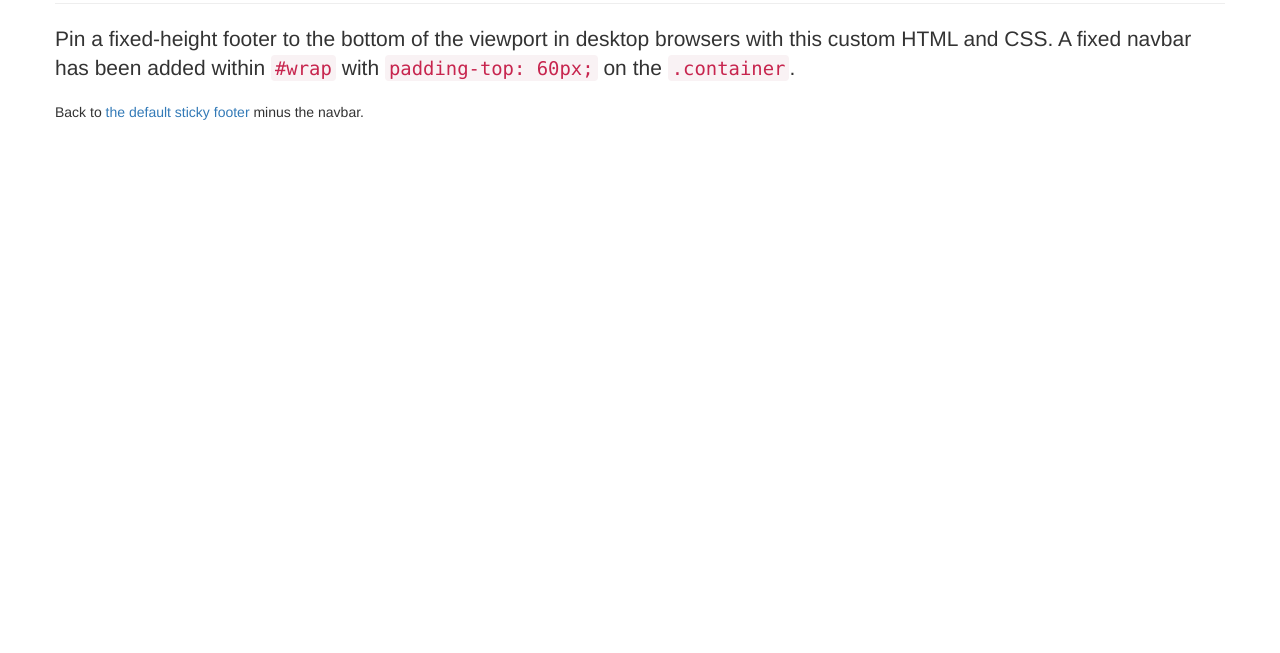
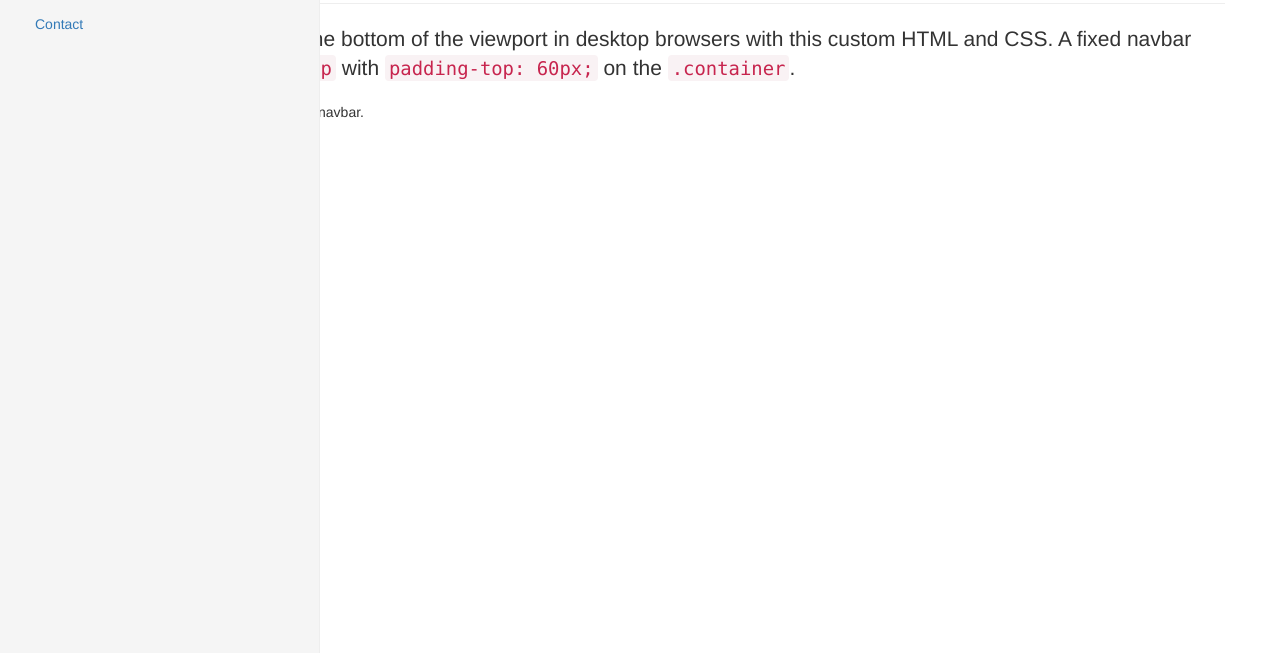
Before and after one commit to asyraf9/bootstrap-sidebar, a website: page index.html in a window 1280 px wide. Shown: the part 147-800 px from the top of the page. Drawn offline with nearby package versions, Linux system fonts and the light colour scheme.

Commit message:
made some adjustments to prepare for publishing to bower

```diff
--- a/bower.json
+++ b/bower.json
@@ -4,8 +4,8 @@
   "authors": [
     "Asyraf <asyraf9@gmail.com>"
   ],
-  "description": "a sidebar plugin for bootstrap.",
-  "main": "bs-sidebar.js",
+  "description": "a sidebar plugin for bootstrap 3",
+  "main": "dist/js/sidebar.js",
   "moduleType": [
     "globals"
   ],
--- a/index.html
+++ b/index.html
@@ -33,7 +33,7 @@
   <!-- Begin page content -->
   <div class="container">
     <div class="row">
-      <div class="col-xs-7 col-sm-3 col-md-3 sidebar sidebar-left sidebar-animate">
+      <div class="col-xs-7 col-sm-3 col-md-3 sidebar sidebar-left sidebar-animate sidebar-show-md">
         <ul class="nav navbar-stacked">
           <li class="active"><a href="#">Home</a></li>
           <li><a href="#about">About</a></li>
```
Also changed, not shown: dist/js/sidebar.js.
